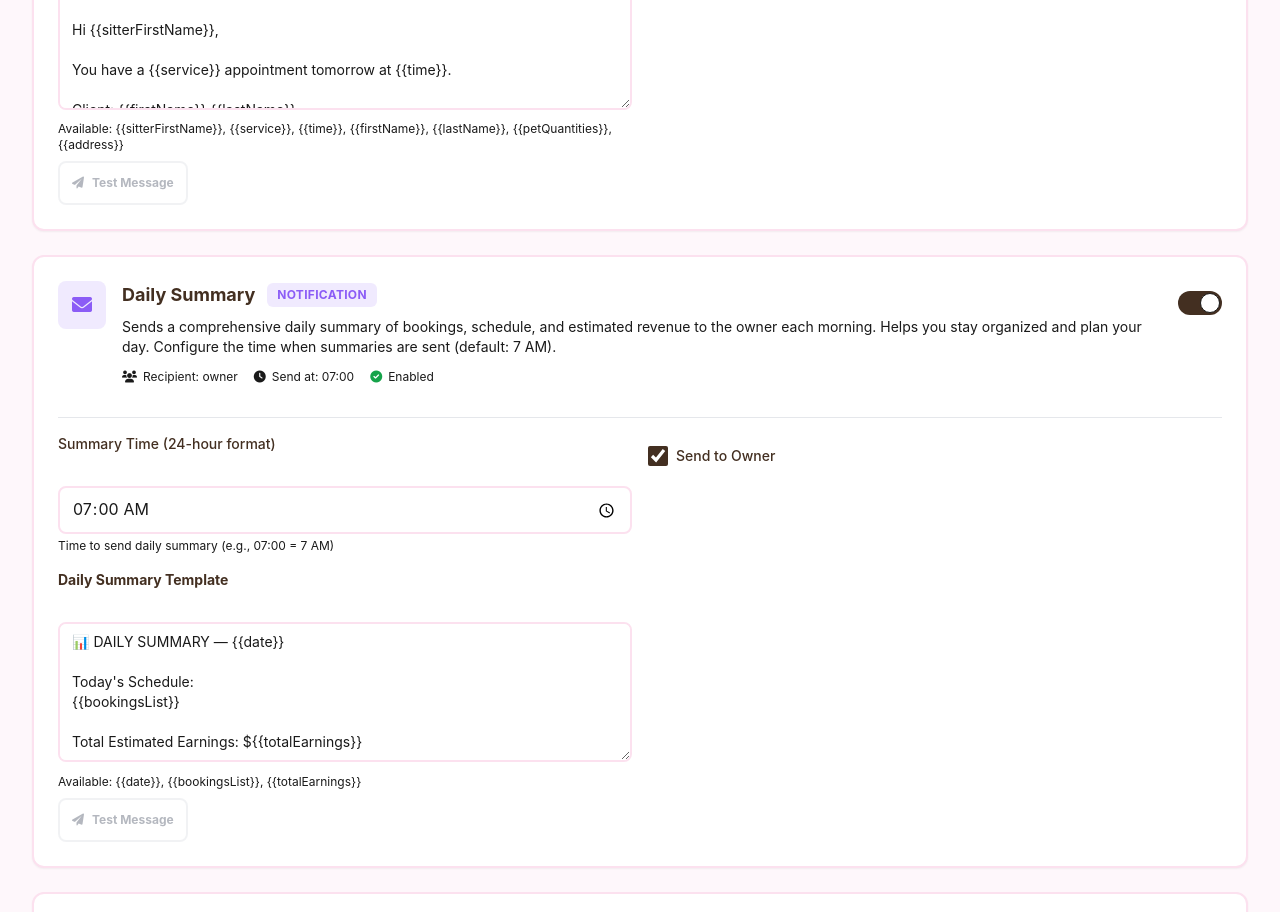
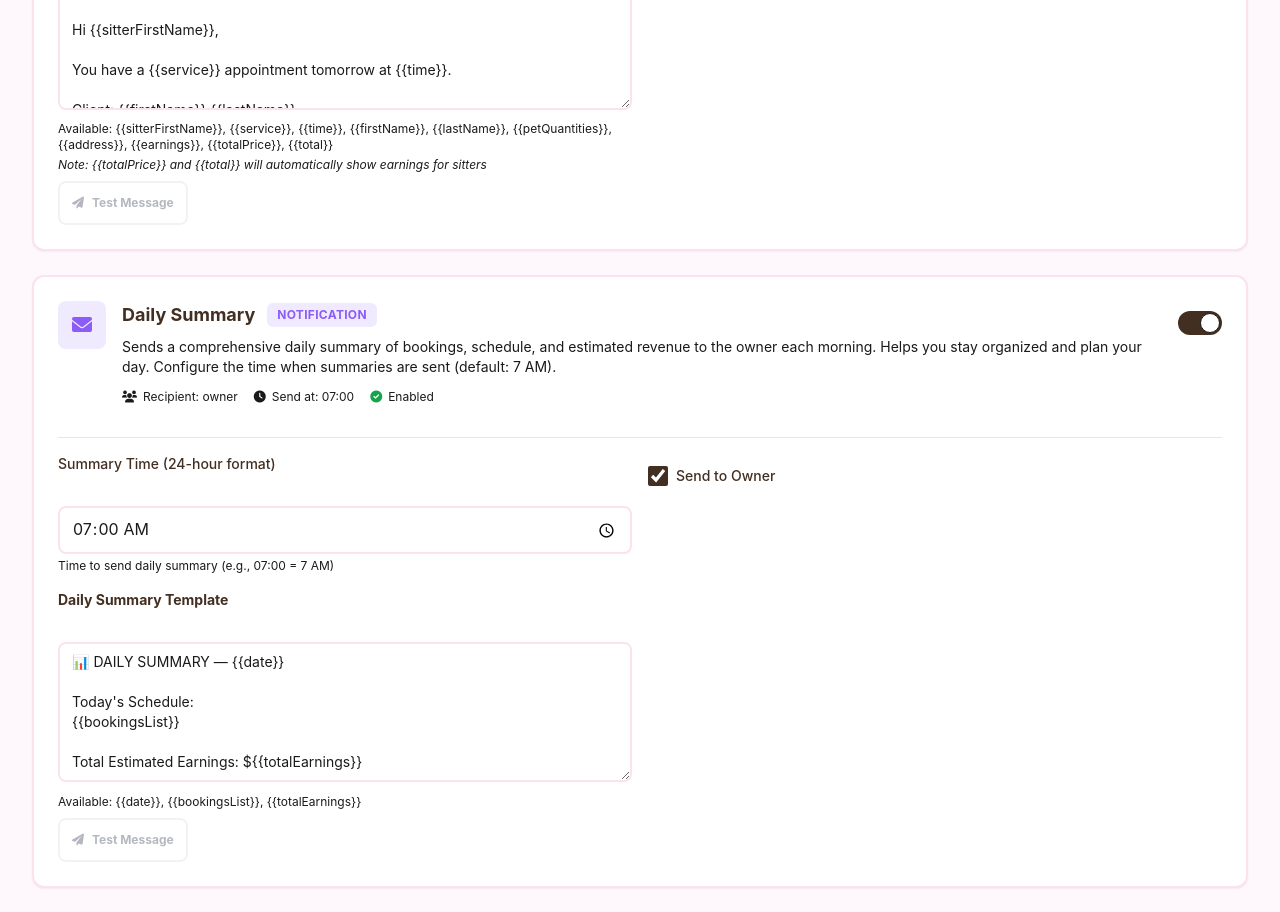
Before and after one commit to blackhawk123440/snout-os, a Next.js app: page /automation in a window 1280 px wide. Shown: the part 2928-3840 px from the top of the page. Built offline with nearby package versions, Linux system fonts and the light colour scheme; no server answers; the database is empty.

Commit message:
Fix nightBeforeReminder available variables list

```diff
--- a/src/app/automation/page.tsx
+++ b/src/app/automation/page.tsx
@@ -915,7 +915,8 @@ export default function AutomationPage() {
                                   style={{ borderColor: COLORS.primaryLight }}
                                   placeholder="Message template with {{variables}}..."
                                 />
-                                <p className="text-xs text-gray-500 mt-1">Available: {"{{sitterFirstName}}"}, {"{{service}}"}, {"{{time}}"}, {"{{firstName}}"}, {"{{lastName}}"}, {"{{petQuantities}}"}, {"{{address}}"}</p>
+                                <p className="text-xs text-gray-500 mt-1">Available: {"{{sitterFirstName}}"}, {"{{service}}"}, {"{{time}}"}, {"{{firstName}}"}, {"{{lastName}}"}, {"{{petQuantities}}"}, {"{{address}}"}, {"{{earnings}}"}, {"{{totalPrice}}"}, {"{{total}}"}</p>
+                                <p className="text-xs text-gray-400 mt-1 italic">Note: {"{{totalPrice}}"} and {"{{total}}"} will automatically show earnings for sitters</p>
                                 <button
                                   onClick={() => {
                                     const defaultTemplate = "🌙 REMINDER!\n\nHi {{sitterFirstName}},\n\nYou have a {{service}} appointment tomorrow at {{time}}.\n\nClient: {{firstName}} {{lastName}}\nPets: {{petQuantities}}\nAddress: {{address}}\nYour Earnings: ${{earnings}}\n\nPlease confirm your availability.";
```
